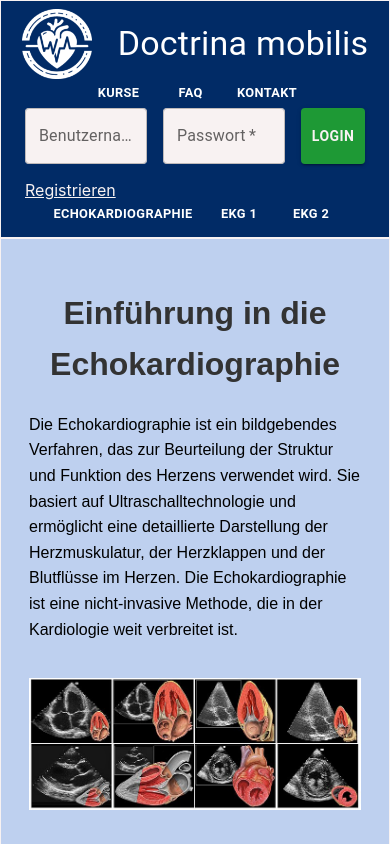
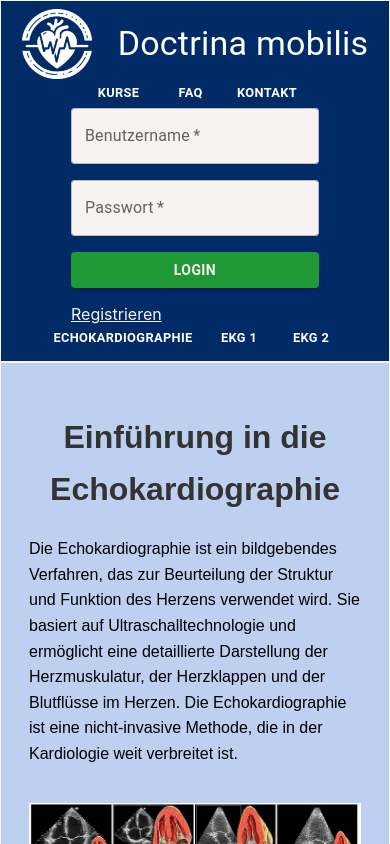
Before and after one commit to DoctrinaMobilis/website, a React (Create React App) app in the folder doctrina-mobilis-client/: page / in a window 390 px wide. Shown: the top 844 px of the page. Built offline with nearby package versions, Linux system fonts and the light colour scheme; no server answers.

Commit message:
login scale

```diff
--- a/doctrina-mobilis-client/src/Login.css
+++ b/doctrina-mobilis-client/src/Login.css
@@ -1,3 +1,4 @@
+/* Login.css */
 .login {
   display: flex;
   flex-direction: column;
@@ -18,9 +19,10 @@
 }
 
 .login-button  {
-  background-color: var(--accept-color)!important;
+  background-color: var(--accept-color) !important;
   color: var(--custom-white) !important;
   font-weight: bold !important;
+  font-size: 1rem; /* Default font size */
 }
 
 .login-button:hover {
@@ -42,3 +44,28 @@
 .register-link:hover {
   text-decoration: underline;
 }
+
+/* Media Queries for responsiveness */
+@media (max-width: 768px) {
+  .login form {
+    flex-direction: column;
+  }
+
+  .login-button {
+    font-size: 0.9rem; /* Smaller font size on smaller screens */
+  }
+
+  .register-link {
+    font-size: 0.75rem; /* Smaller font size on smaller screens */
+  }
+}
+
+@media (max-width: 480px) {
+  .login-button {
+    font-size: 0.8rem; /* Even smaller font size on very small screens */
+  }
+
+  .register-link {
+    font-size: 0.7rem; /* Even smaller font size on very small screens */
+  }
+}
--- a/doctrina-mobilis-client/src/Login.js
+++ b/doctrina-mobilis-client/src/Login.js
@@ -1,3 +1,4 @@
+// Login.js
 import React, { useState } from 'react';
 import TextField from '@mui/material/TextField';
 import Button from '@mui/material/Button';
@@ -35,7 +36,6 @@ function Login() {
       console.error('Error:', error);
     }
   };
-
 
   return (
     <div className="login">
```
